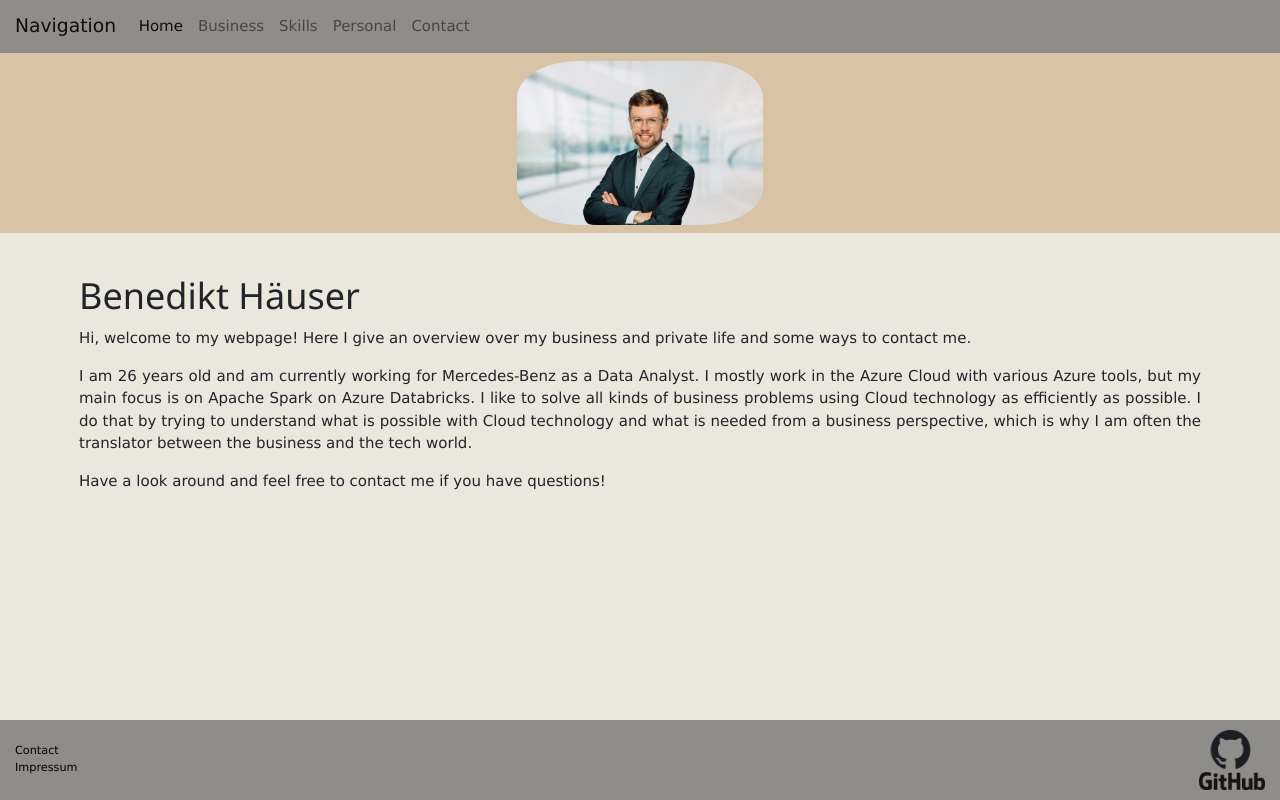
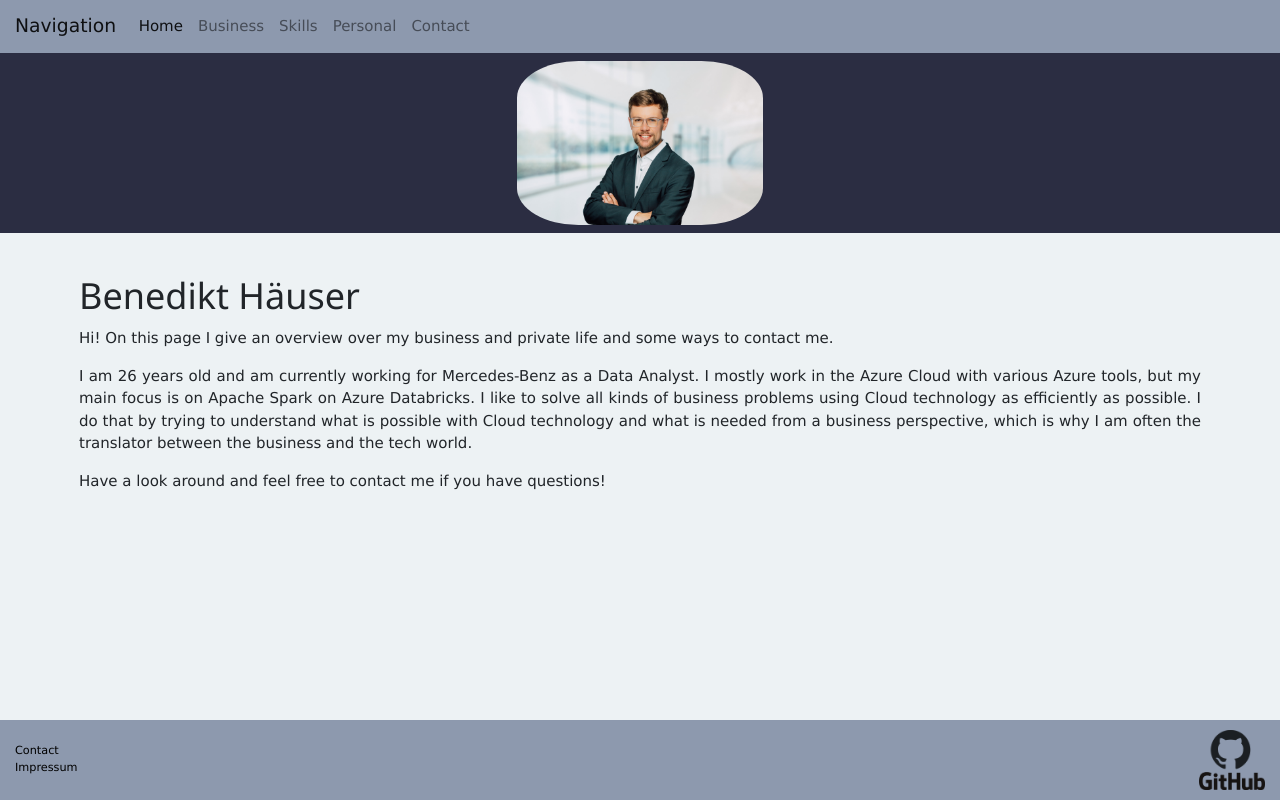
Before and after one commit to BeneHa/personal_webpage, a Django app: template homepage/templates/home.html in a window 1280 px wide. Run offline with Django 3.2, Linux system fonts and the light colour scheme; the template is opened without the code that fills it, so the values that code supplies are empty; some libraries are stand-ins or nearby versions.

Commit message:
colour changes

```diff
--- a/homepage/static/css/base.css
+++ b/homepage/static/css/base.css
@@ -1,10 +1,11 @@
 :root {
-    --background: #eae7dc;
-    --brown: #d8c3a5;
-    --grey: #8e8d8a;
-    --lightred: #e98074;
-    --red: #e85a4f;
+    --background: #edf2f4;
+    --brown: #2b2d42;
+    --grey: #8d99ae;
+    --lightred: #ef233c;
+    --red: #d90429;
 }
+
 html {
     height: 100%;
     position: relative;
--- a/homepage/templates/home.html
+++ b/homepage/templates/home.html
@@ -8,7 +8,7 @@
     <div class="col">
         <h1>Benedikt Häuser</h1>
         <p class="justify_text">
-            Hi, welcome to my webpage! Here I give an overview over my business and private life and some
+            Hi! On this page I give an overview over my business and private life and some
             ways to contact me.</p>
         <p class="justify_text">I am 26 years old and am currently working for Mercedes-Benz as a Data Analyst. I mostly
             work
```
